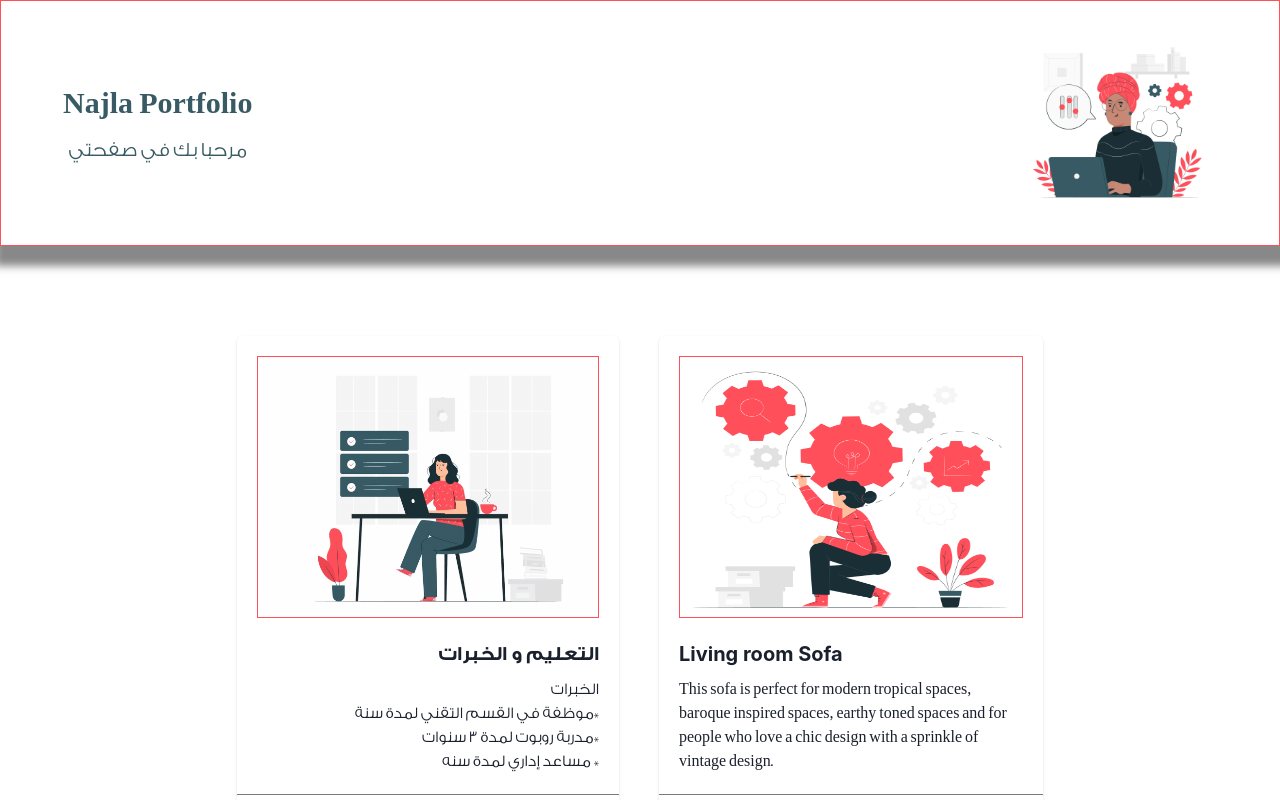
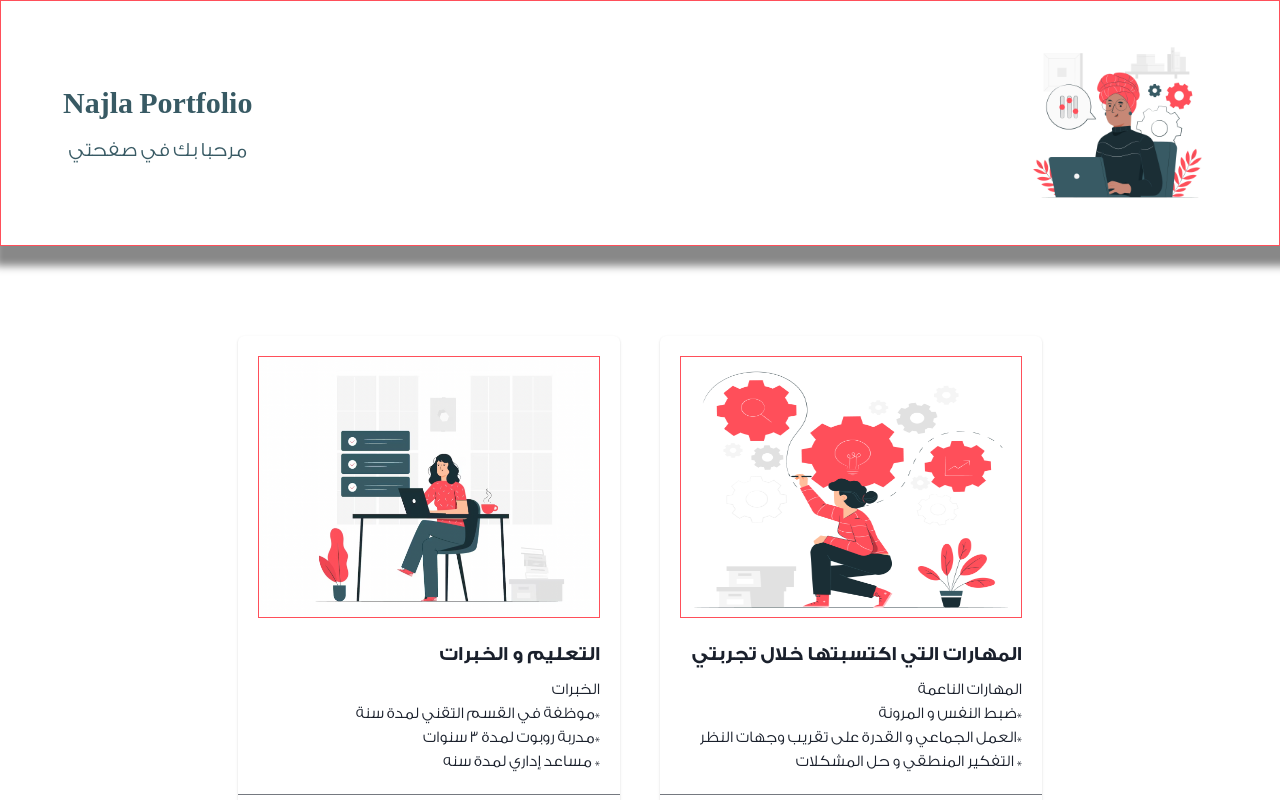
Before and after one commit to naj55/AboutMe-Najla, a React (Vite) app in the folder vite-project/: page / in a window 1280 px wide. Shown: the top 800 px of the page. Built offline with nearby package versions, Linux system fonts and the light colour scheme.

Commit message:
Update Cards.jsx

```diff
--- a/vite-project/src/components/Cards.jsx
+++ b/vite-project/src/components/Cards.jsx
@@ -67,12 +67,21 @@ export default function Cards() {
                                 />
                             </div>
                             <Stack mt='6' spacing='3'>
-                                <Heading size='md'>Living room Sofa</Heading>
-                                <Text>
-                                    This sofa is perfect for modern tropical spaces, baroque inspired
-                                    spaces, earthy toned spaces and for people who love a chic design with a
-                                    sprinkle of vintage design.
-                                </Text>
+                                <Heading id="title2" textAlign='right' size='md'>المهارات التي اكتسبتها خلال تجربتي</Heading>
+                                <Box textAlign='right'>
+                                    <Text>
+                                        المهارات الناعمة
+                                    </Text>
+                                    <Text>
+                                        ضبط النفس و المرونة*
+                                    </Text>
+                                    <Text>
+                                        العمل الجماعي و القدرة على تقريب وجهات النظر*
+                                    </Text>
+                                    <Text>
+                                        التفكير المنطقي و حل المشكلات *
+                                    </Text>
+                                </Box>
 
                             </Stack>
                         </CardBody>
```
